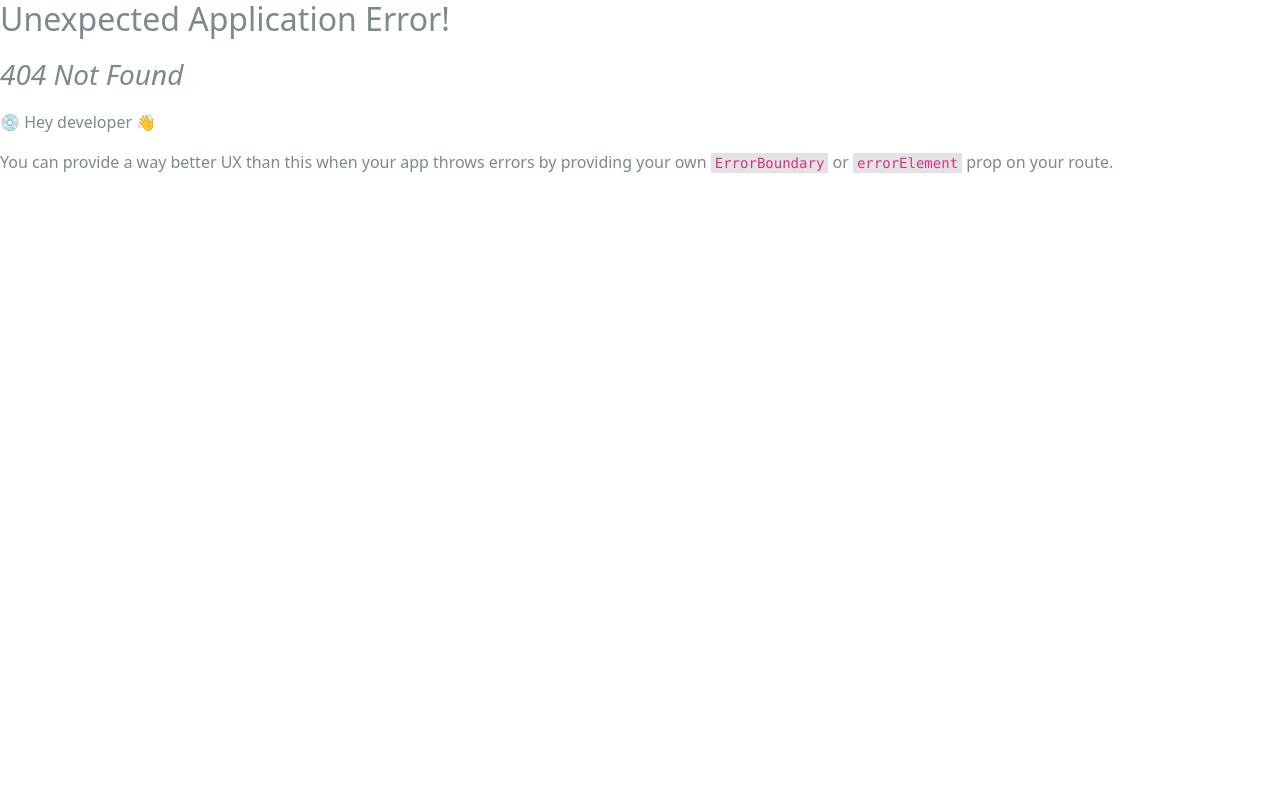
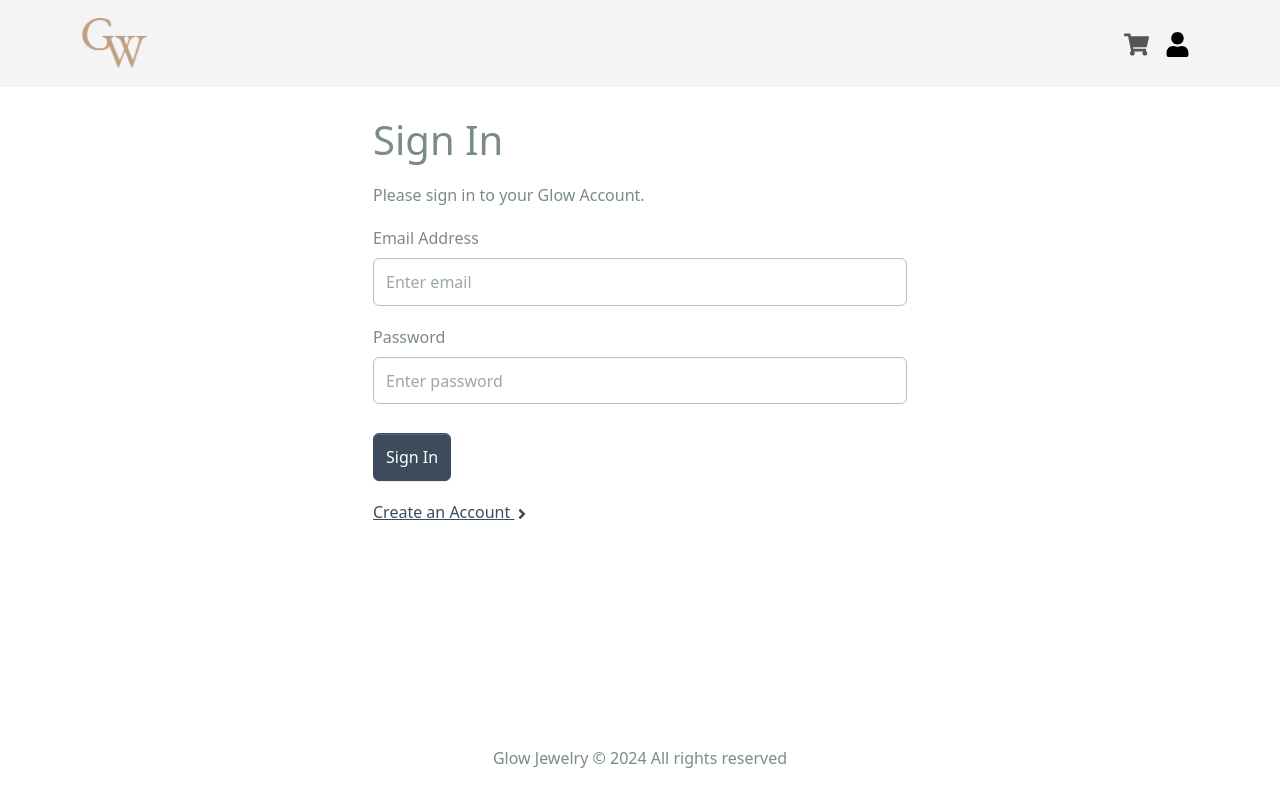
Before and after one commit to ainsleyains/glowshop, a React (Create React App) app in the folder front-end/: page /login in a window 1280 px wide. Before the commit this address had no page. Built offline with nearby package versions, Linux system fonts and the light colour scheme.

Commit message:
add Login Page

```diff
--- /dev/null
+++ b/front-end/src/components/FormContainer.jsx
@@ -0,0 +1,16 @@
+import { Container, Row, Col } from 'react-bootstrap';
+
+export default function FormContainer({ children }) {
+    return (
+        <Container>
+            <Row className='justify-content-md-center'>
+                <Col
+                    xs={12}
+                    md={6}
+                >
+                    {children}
+                </Col>
+            </Row>
+        </Container>
+    );
+}
--- a/front-end/src/index.js
+++ b/front-end/src/index.js
@@ -16,6 +16,7 @@ import reportWebVitals from './reportWebVitals';
 import Home from './pages/Home';
 import ProductPage from './pages/ProductPage';
 import Cart from './pages/Cart';
+import Login from './pages/Login';
 
 const router = createBrowserRouter(
     createRoutesFromElements(
@@ -36,6 +37,10 @@ const router = createBrowserRouter(
                 path='/cart'
                 element={<Cart />}
             />
+            <Route
+                path='/login'
+                element={<Login />}
+            />
         </Route>
     )
 );
--- /dev/null
+++ b/front-end/src/pages/Login.jsx
@@ -0,0 +1,61 @@
+import FormContainer from '../components/FormContainer';
+import { Link } from 'react-router-dom';
+import { Form, Button, Row, Col } from 'react-bootstrap';
+import { useState } from 'react';
+import { FaAngleRight } from 'react-icons/fa';
+
+export default function Login() {
+    const [email, setEmail] = useState('');
+    const [password, setPassword] = useState('');
+
+    function SubmitHandler(e) {
+        e.preverntDefault();
+    }
+
+    return (
+        <FormContainer>
+            <h1 className='mt-4'>Sign In</h1>
+            <p>Please sign in to your Glow Account.</p>
+            <Form onSubmit={SubmitHandler}>
+                <Form.Group
+                    controlId='email'
+                    className='my-3'
+                >
+                    <Form.Label>Email Address</Form.Label>
+                    <Form.Control
+                        type='email'
+                        placeholder='Enter email'
+                        value={email}
+                        onChange={(e) => setEmail(e.target.value)}
+                    ></Form.Control>
+                </Form.Group>
+                <Form.Group
+                    controlId='password'
+                    className='my-3'
+                >
+                    <Form.Label>Password</Form.Label>
+                    <Form.Control
+                        type='password'
+                        placeholder='Enter password'
+                        value={password}
+                        onChange={(e) => setPassword(e.target.value)}
+                    ></Form.Control>
+                </Form.Group>
+                <Button
+                    type='submit'
+                    variant='primary'
+                    className='mt-2'
+                >
+                    Sign In
+                </Button>
+            </Form>
+            <Row className='py-3'>
+                <Col>
+                    <Link to='/register'>
+                        Create an Account <FaAngleRight />
+                    </Link>
+                </Col>
+            </Row>
+        </FormContainer>
+    );
+}
--- /dev/null
+++ b/front-end/src/slices/authSlice.js
@@ -0,0 +1,22 @@
+import { createSlice } from '@reduxjs/toolkit';
+
+const initialState = {
+    userInfo: localStorage.getItem('userInfo')
+        ? JSON.parse(localStorage.getItem('userInfo'))
+        : null,
+};
+
+const authSlice = createSlice({
+    name: 'auth',
+    initialState,
+    reducers: {
+        setCredentials: (state, action) => {
+            state.userInfo = action.payload;
+            localStorage.setItem('userInfo', JSON.stringify(action.payload));
+        },
+    },
+});
+
+export const { setCredentials } = authSlice.actions;
+
+export default authSlice.reducer;
--- a/front-end/src/store.js
+++ b/front-end/src/store.js
@@ -1,11 +1,13 @@
 import { configureStore } from '@reduxjs/toolkit';
 import { apiSlice } from './slices/apiSlice';
 import cartSliceReducer from './slices/cartSlice';
+import authSliceReducer from './slices/authSlice';
 
 const store = configureStore({
     reducer: {
         [apiSlice.reducerPath]: apiSlice.reducer,
         cart: cartSliceReducer,
+        auth: authSliceReducer,
     },
     middleware: (getDefaultMiddleware) => getDefaultMiddleware().concat(apiSlice.middleware),
     devTools: true,
```
Also changed, not shown: front-end/src/slices/usersApiSlice.js (added, +17 -0 lines).
